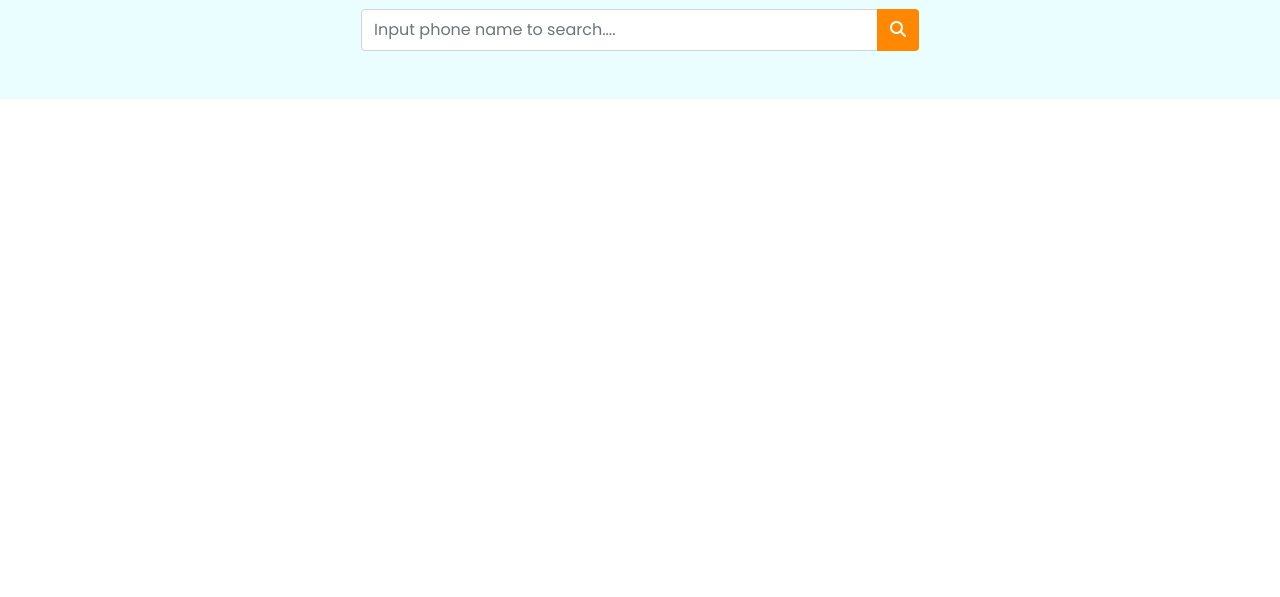
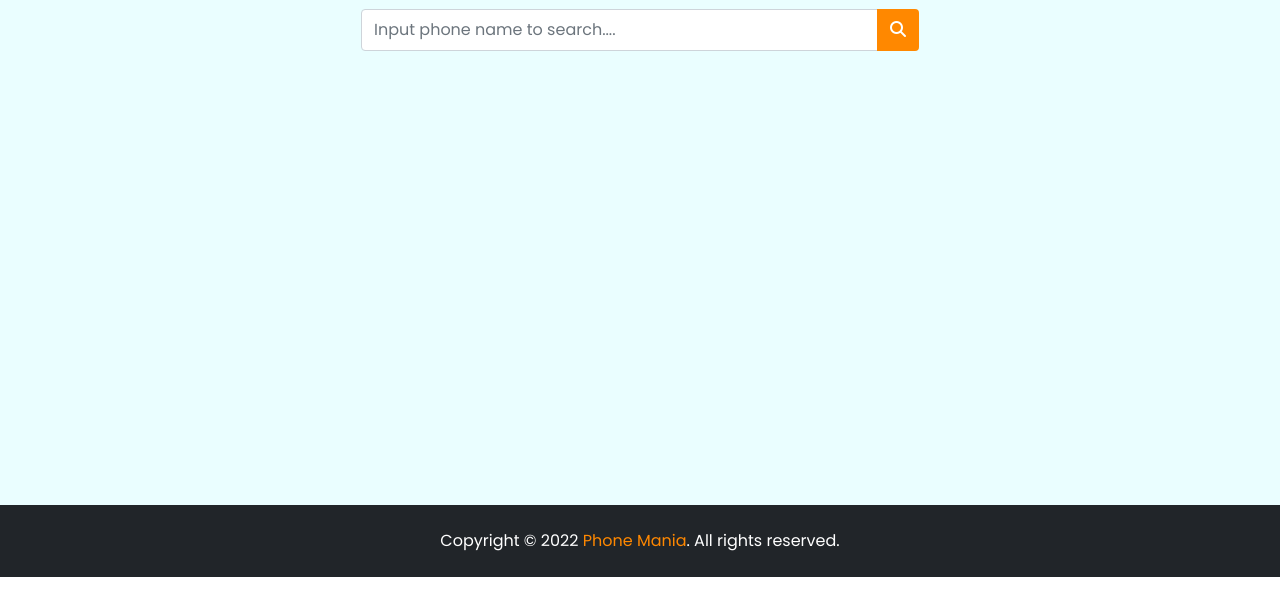
Before and after one commit to mrrajon76/js-json-phone-mania, a plain HTML site: page index.html in a window 1280 px wide. Shown: the part 203-800 px from the top of the page. Drawn offline with nearby package versions, Linux system fonts and the light colour scheme.

Commit message:
Footer added

```diff
--- a/css/style.css
+++ b/css/style.css
@@ -5,13 +5,14 @@
 body {
   font-family: "Poppins", sans-serif;
 }
+.main-body {
+  background-color: #eafeff;
+  min-height: 76vh;
+}
 .bg-brand,
 .btn-brand {
   background-color: #ff8800;
   color: #ffffff;
-}
-.bg-brand-lite {
-  background-color: #eafeff;
 }
 .brand-text {
   color: #ff8800;
--- a/index.html
+++ b/index.html
@@ -33,7 +33,7 @@
 
     <!-- Body section -->
     <main>
-        <section class="bg-brand-lite py-5 px-2">
+        <section class="main-body py-5 px-2">
             <div class="container">
                 <div class="row row-cols-1">
                     <div class="col text-center">
@@ -54,7 +54,15 @@
 
     <!-- Footer section -->
     <footer>
-
+        <section class="bg-dark py-4">
+            <div class="container">
+                <div class="row">
+                    <div class="col text-center text-white">
+                        Copyright &copy; 2022 <span class="brand-text">Phone Mania</span>. All rights reserved.
+                    </div>
+                </div>
+            </div>
+        </section>
     </footer>
 
 
```
